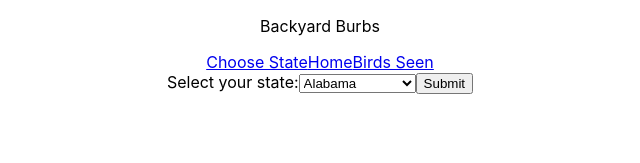
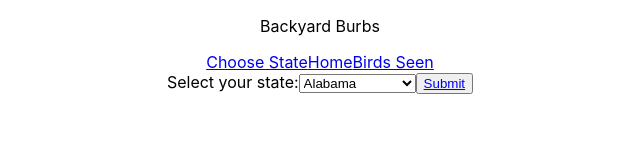
Before and after one commit to k-atwhite/backyard-burbs, a React (Create React App) app: page / in a window 1280 px wide. Shown: the top 163 px of the page, without its empty margins (320-960 px from the left). Built offline with nearby package versions, Linux system fonts and the light colour scheme.

Commit message:
Added Link to submit button

```diff
--- a/src/components/StatePicker/StatePicker.js
+++ b/src/components/StatePicker/StatePicker.js
@@ -1,5 +1,6 @@
 import React, { Component } from 'react';
 import { getBirds } from '../../apiCalls';
+import { Link } from 'react-router-dom';
 import './StatePicker.css';
 
 class StatePicker extends Component {
@@ -9,6 +10,7 @@
       value:'AL'
     }
   }
+
   handleChange = (event) => {
     this.setState({value: event.target.value})
   }
@@ -76,7 +78,9 @@
             <option value='WY'>Wyoming</option>
           </select>
         </label>
-        <button onClick={this.handleSubmit}>Submit</button>
+        <button onClick={this.handleSubmit}>
+          <Link to='/birds'>Submit</Link>
+        </button>
       </form>
     )
   }
```
